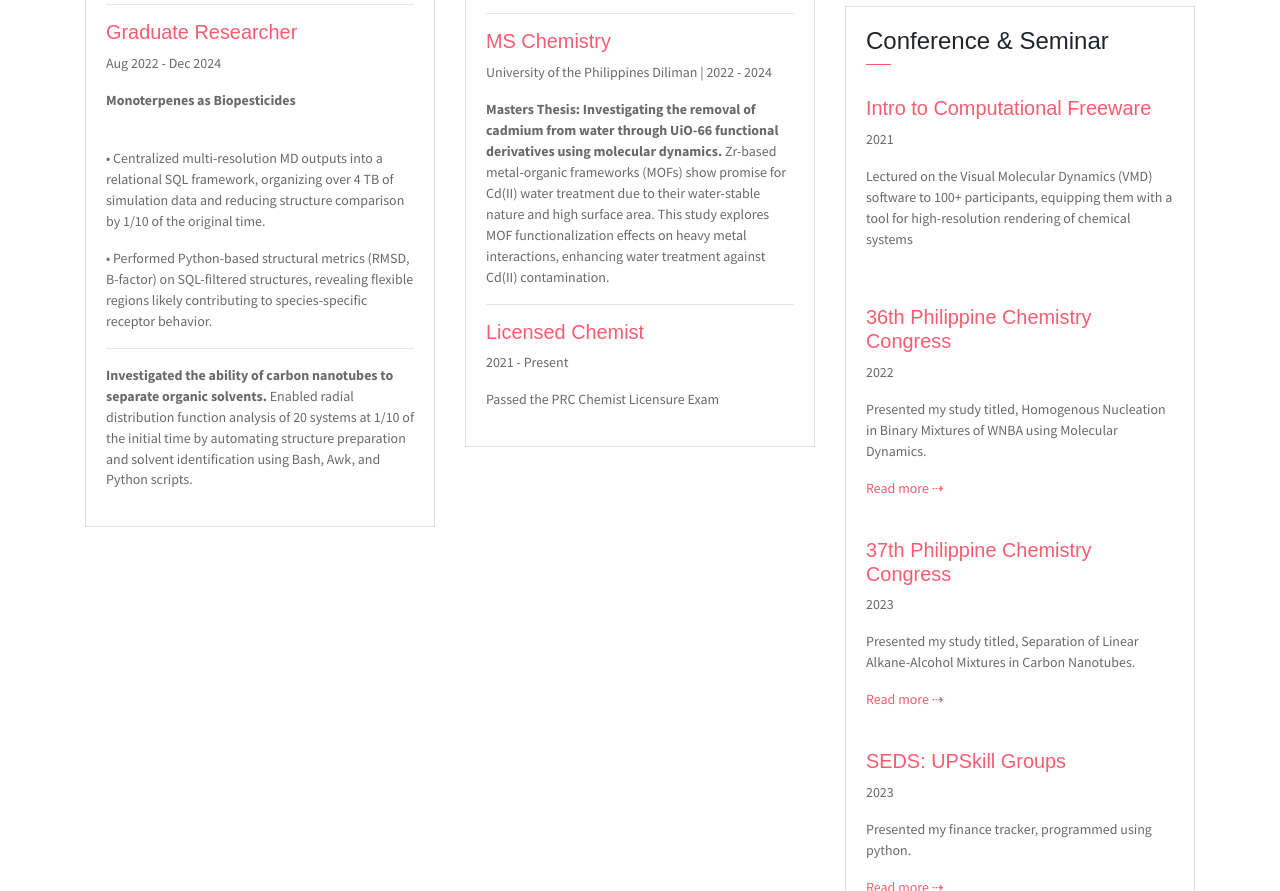
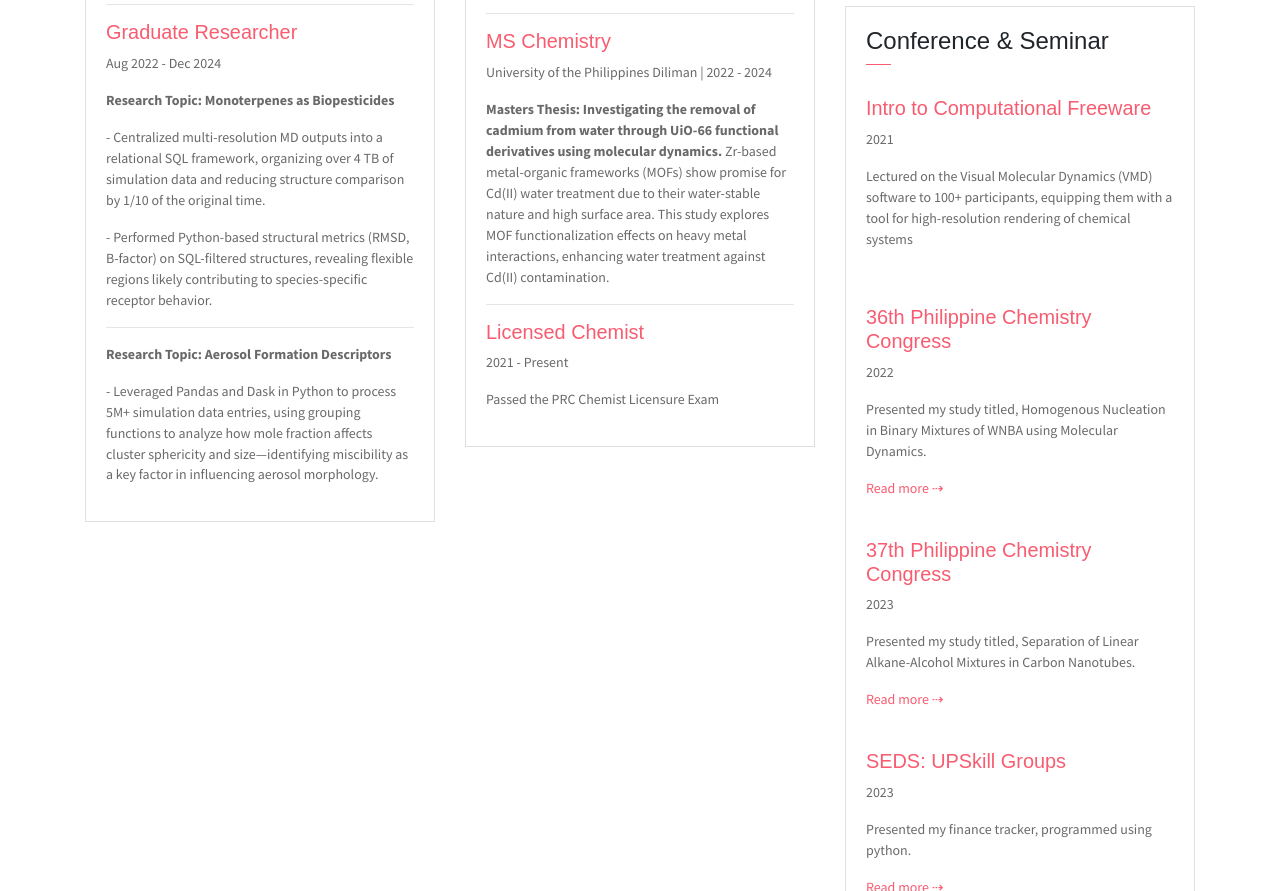
Before and after one commit to josephGZC/josephgzc.github.io, a website: page index.html in a window 1280 px wide. Shown: the part 3508-4399 px from the top of the page. Drawn offline with Linux system fonts and the light colour scheme; some packages are replaced by stand-ins of ours.

Commit message:
Update index.html

```diff
--- a/index.html
+++ b/index.html
@@ -226,11 +226,12 @@
                             <hr>
                             <h6 class="title text-danger">Graduate Researcher</h6>
                             <P>Aug 2022 - Dec 2024</P>
-                            <P class="subtitle"><strong>Monoterpenes as Biopesticides</strong> </P> <br>
-			    <P class="subtitle">• Centralized multi-resolution MD outputs into a relational SQL framework, organizing over 4 TB of simulation data and reducing structure comparison by 1/10 of the original time.</P>
-			    <P class="subtitle">• Performed Python-based structural metrics (RMSD, B-factor) on SQL-filtered structures, revealing flexible regions likely contributing to species-specific receptor behavior.</P>
+                            <P class="subtitle"><strong>Research Topic: Monoterpenes as Biopesticides</strong> </P>
+			    <P class="subtitle">- Centralized multi-resolution MD outputs into a relational SQL framework, organizing over 4 TB of simulation data and reducing structure comparison by 1/10 of the original time.</P>
+			    <P class="subtitle">- Performed Python-based structural metrics (RMSD, B-factor) on SQL-filtered structures, revealing flexible regions likely contributing to species-specific receptor behavior.</P>
                             <hr>
-                            <P class="subtitle"><strong>Investigated the ability of carbon nanotubes to separate organic solvents.</strong> Enabled radial distribution function analysis of 20 systems at 1/10 of the initial time by automating structure preparation and solvent identification using Bash, Awk, and Python scripts.</P>
+                            <P class="subtitle"><strong>Research Topic: Aerosol Formation Descriptors</strong> </P>
+			    <P class="subtitle">- Leveraged Pandas and Dask in Python to process 5M+ simulation data entries, using grouping functions to analyze how mole fraction affects cluster sphericity and size—identifying miscibility as a key factor in influencing aerosol morphology.</P>
                         </div>
                     </div>
                 </div>
```
